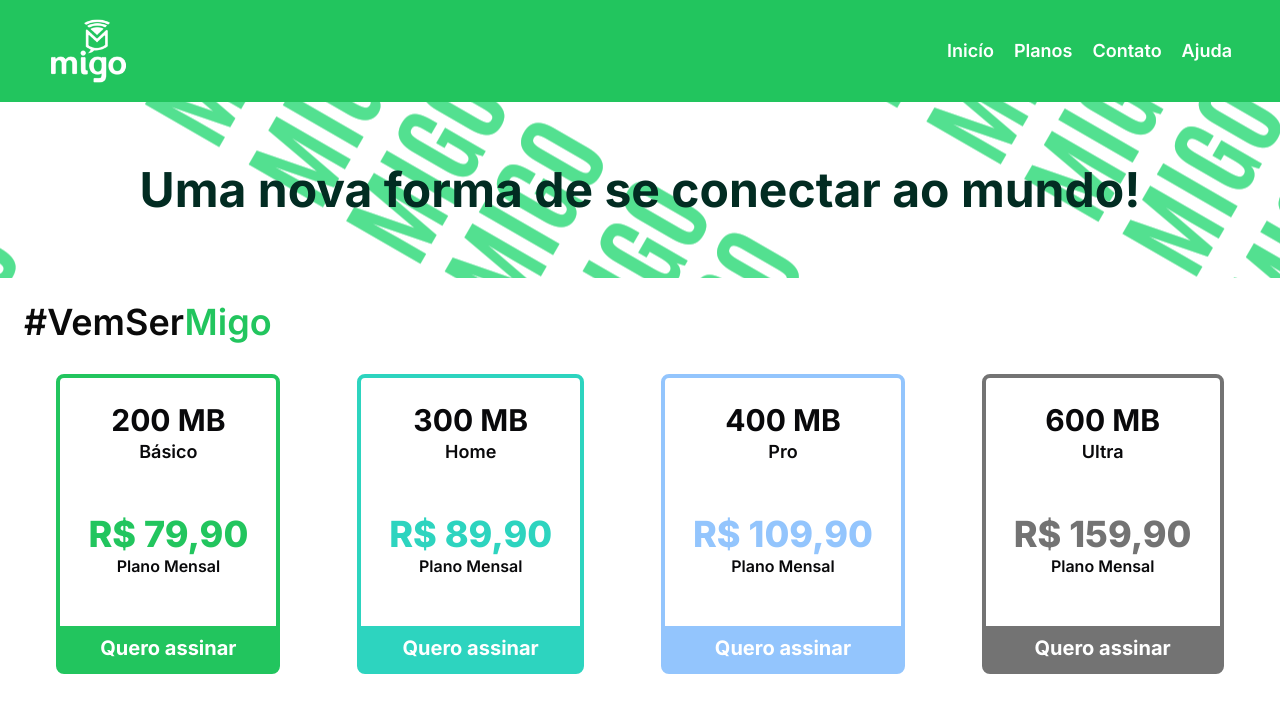
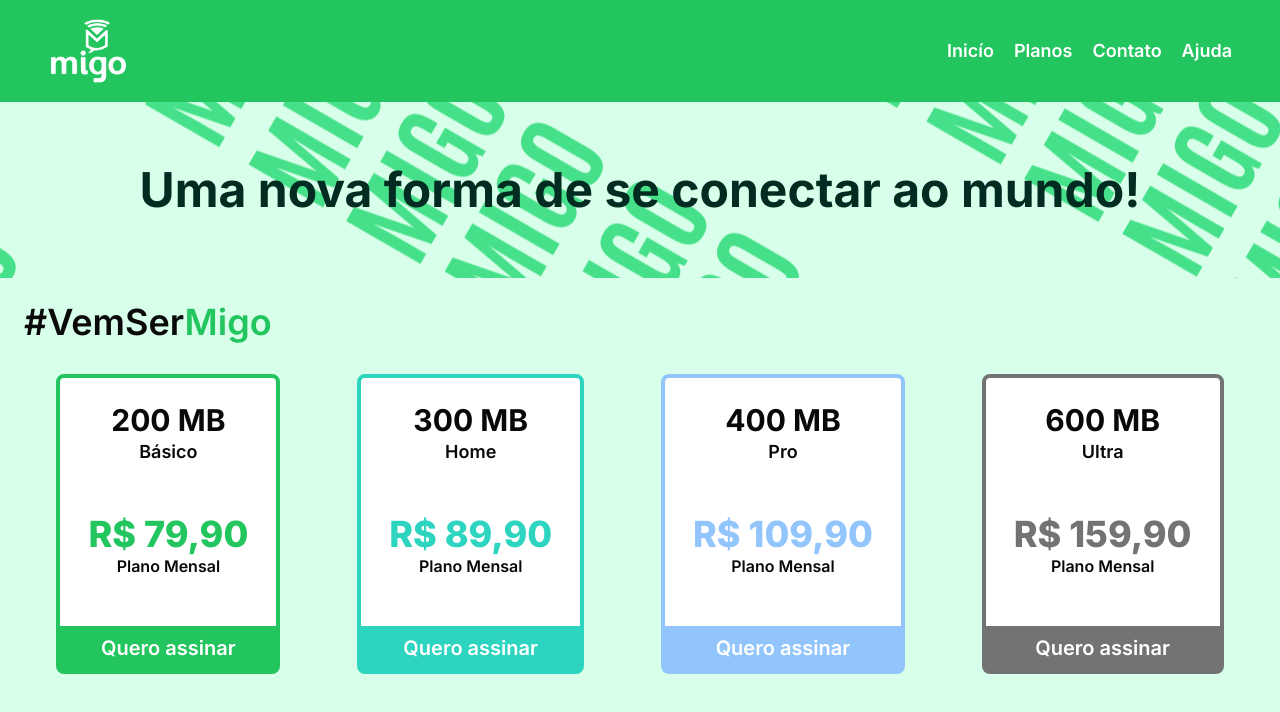
Before and after one commit to Lucas-Winicius/migo, a Next.js app: page / in a window 1280 px wide. Shown: the top 712 px of the page. Built offline with nearby package versions, Linux system fonts and the light colour scheme.

Commit message:
style updates

```diff
--- a/src/app/globals.css
+++ b/src/app/globals.css
@@ -75,8 +75,12 @@
   }
 }
 
+body {
+  background-color: #d7ffe9;
+}
+
 .bg-migo {
-  background-image: url('../../public/migoPattern.png');
+  background-image: url("../../public/migoPattern.png");
   background-position: center;
   background-attachment: fixed;
 }
--- a/src/components/Prices.tsx
+++ b/src/components/Prices.tsx
@@ -5,7 +5,7 @@
         #VemSer<span className="text-green-500">Migo</span>
       </h1>
       <div className="flex flex-wrap items-center justify-around gap-3 my-8">
-        <div className="flex flex-col gap-12 border-4 min-w-fit border-green-500 rounded-lg">
+        <div className="flex flex-col gap-12 bg-white border-4 min-w-fit border-green-500 rounded-lg">
           <div className="flex flex-col items-center mt-6">
             <h1 className="font-bold text-3xl">200 MB</h1>
             <p className="font-semibold text-lg">Básico</p>
@@ -16,12 +16,12 @@
           </div>
           <a
             href="https://api.whatsapp.com/send?phone=5518997337527&text=Ol%C3%A1%2C%20gostaria%20de%20assinar%20o%20plano%20de%20200%20MB."
-            className="bg-green-500 text-center text-white text-xl font-bold px-5 py-2"
+            className="bg-green-500 text-center text-white text-xl font-semibold px-5 py-2"
           >
             Quero assinar
           </a>
         </div>
-        <div className="flex flex-col gap-12 border-4 min-w-fit border-teal-400 rounded-lg">
+        <div className="flex flex-col gap-12 bg-white border-4 min-w-fit border-teal-400 rounded-lg">
           <div className="flex flex-col items-center mt-6">
             <h1 className="font-bold text-3xl">300 MB</h1>
             <p className="font-semibold text-lg">Home</p>
@@ -32,12 +32,12 @@
           </div>
           <a
             href="https://api.whatsapp.com/send?phone=5518997337527&text=Ol%C3%A1%2C%20gostaria%20de%20assinar%20o%20plano%20de%20300%20MB."
-            className="bg-teal-400 text-center text-white text-xl font-bold px-5 py-2"
+            className="bg-teal-400 text-center text-white text-xl font-semibold px-5 py-2"
           >
             Quero assinar
           </a>
         </div>
-        <div className="flex flex-col gap-12 border-4 min-w-fit border-blue-300 rounded-lg">
+        <div className="flex flex-col gap-12 bg-white border-4 min-w-fit border-blue-300 rounded-lg">
           <div className="flex flex-col items-center mt-6">
             <h1 className="font-bold text-3xl">400 MB</h1>
             <p className="font-semibold text-lg">Pro</p>
@@ -48,12 +48,12 @@
           </div>
           <a
             href="https://api.whatsapp.com/send?phone=5518997337527&text=Ol%C3%A1%2C%20gostaria%20de%20assinar%20o%20plano%20de%20400%20MB."
-            className="bg-blue-300 text-center text-white text-xl font-bold px-5 py-2"
+            className="bg-blue-300 text-center text-white text-xl font-semibold px-5 py-2"
           >
             Quero assinar
           </a>
         </div>
-        <div className="flex flex-col gap-12 border-4 min-w-fit border-neutral-500 rounded-lg">
+        <div className="flex flex-col gap-12 bg-white border-4 min-w-fit border-neutral-500 rounded-lg">
           <div className="flex flex-col items-center mt-6">
             <h1 className="font-bold text-3xl">600 MB</h1>
             <p className="font-semibold text-lg">Ultra</p>
@@ -64,7 +64,7 @@
           </div>
           <a
             href="https://api.whatsapp.com/send?phone=5518997337527&text=Ol%C3%A1%2C%20gostaria%20de%20assinar%20o%20plano%20de%20600%20MB."
-            className="bg-neutral-500 text-center text-white text-xl font-bold px-5 py-2"
+            className="bg-neutral-500 text-center text-white text-xl font-semibold px-5 py-2"
           >
             Quero assinar
           </a>
```
Lines whose indentation alone changed are shown as unchanged.
